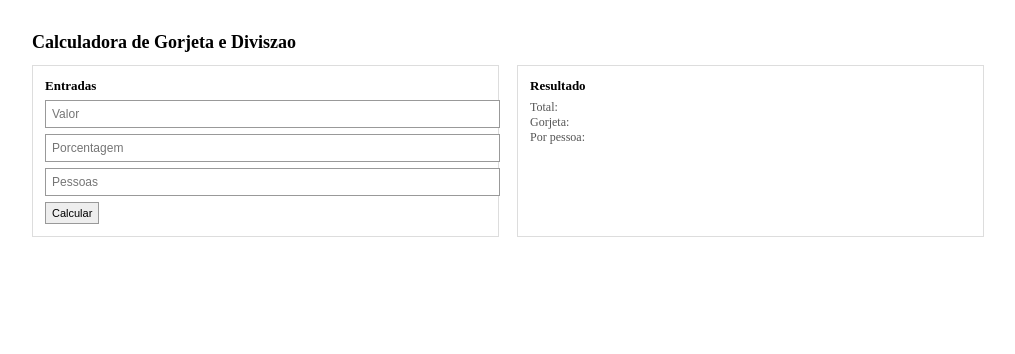
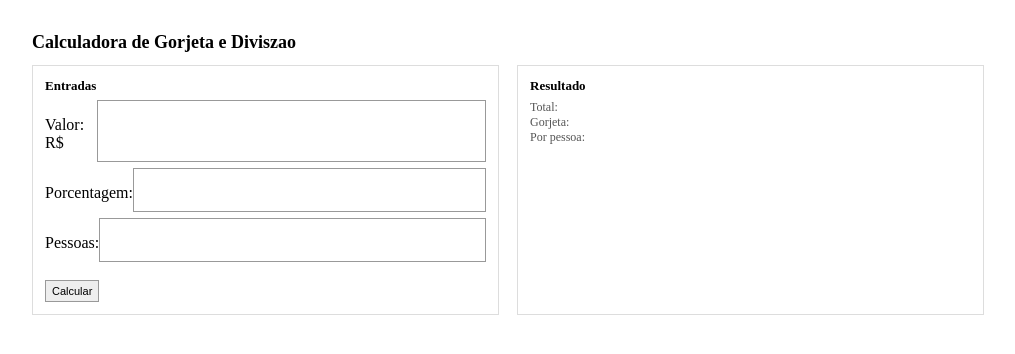
Before and after one commit to giovana-rosa/Calculadora-de-Gorjeta, a Vue app: page / in a window 1280 px wide. Shown: the top 354 px of the page, without its empty margins (132-1147 px from the left). Built offline with nearby package versions, Linux system fonts and the light colour scheme.

Commit message:
FEAT: atualizado.

```diff
--- a/src/components/entradaComponent.vue
+++ b/src/components/entradaComponent.vue
@@ -1,9 +1,27 @@
+<script setup>
+
+</script>
+
 <template>
   <div class="panel">
     <h2>Entradas</h2>
-    <input v-model="bill" class="input" placeholder="Valor" />
-    <input v-model="tip" class="input" placeholder="Porcentagem" />
-    <input v-model="people" class="input" placeholder="Pessoas" />
+    <ul>
+      <li>
+        <p>Valor: R$</p>
+        <input v-model="bill" class="input" />
+      </li>
+
+      <li>
+        <p>Porcentagem:</p>
+        <input v-model="tip" class="input" />
+      </li>
+
+      <li>
+        <p>Pessoas:</p>
+        <input v-model="people" class="input" />
+      </li>
+    </ul>
+
     <button class="small-btn" @click="calculate">Calcular</button>
   </div>
 </template>
@@ -35,4 +53,14 @@
   background: #eee;
   cursor: pointer;
 }
+
+.panel ul li{
+    display: flex;
+}
+
+.panel ul {
+  list-style: none;
+  padding: 0;
+  margin: 0 0 12px 0;
+}
 </style>
--- a/src/components/saidaComponent.vue
+++ b/src/components/saidaComponent.vue
@@ -1,3 +1,7 @@
+<script setup>
+
+</script>
+
 <template>
   <div class="panel">
     <h2>Resultado</h2>
```
Also changed, not shown: src/composables/useRecords.js (added).
